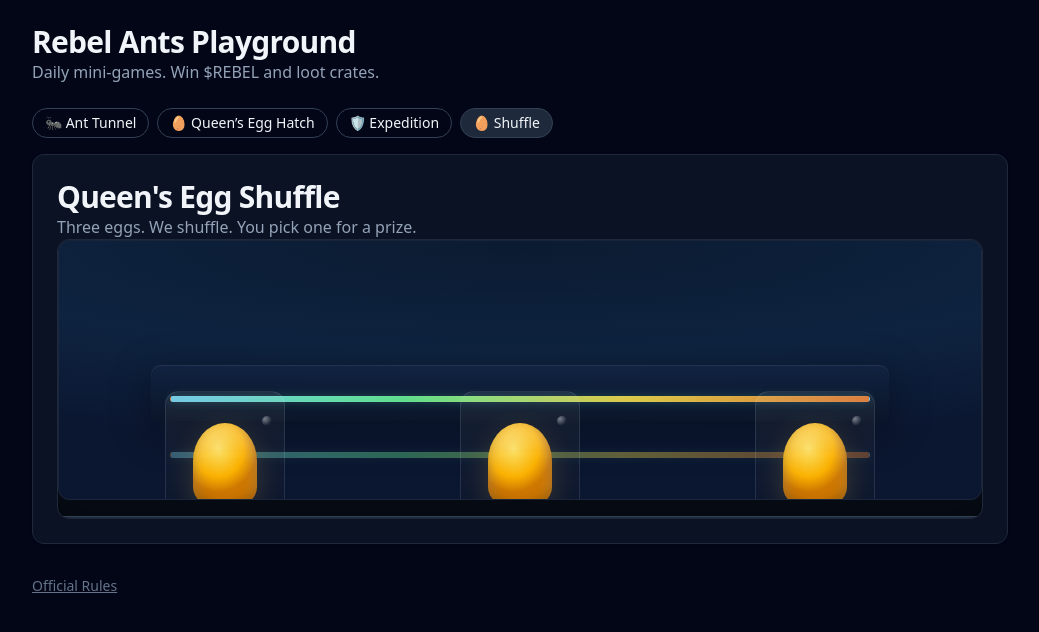
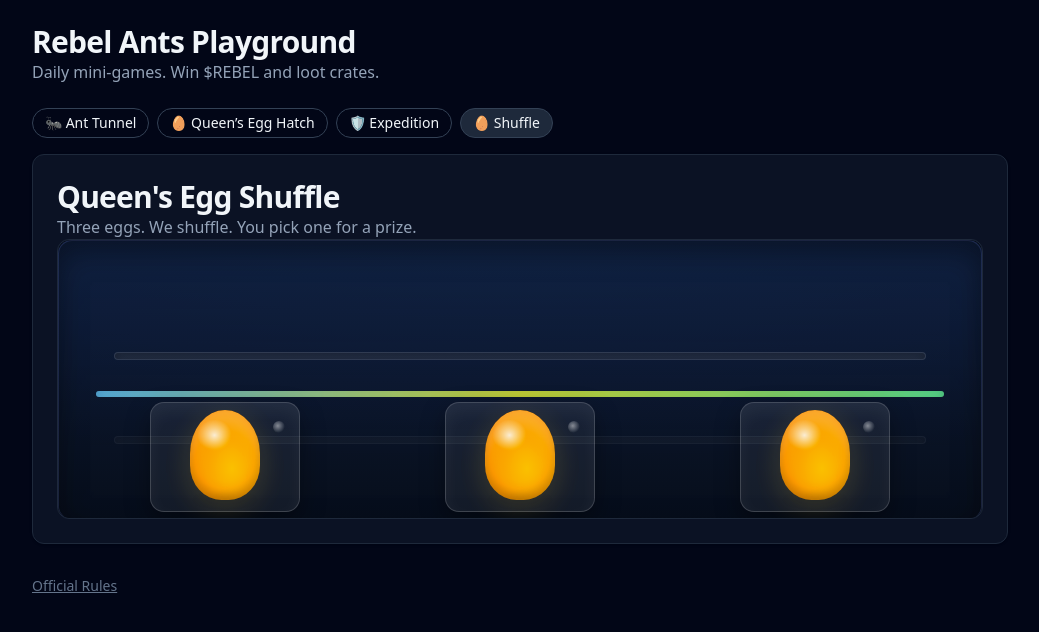
Before and after one commit to D1stknight/rebelants-playground, a Next.js app: page / in a window 1280 px wide. Both pictures are taken after a click on the button "🥚 Shuffle". Shown: the top 632 px of the page, without its empty margins (120-1159 px from the left). Built offline with nearby package versions, Linux system fonts and the light colour scheme.

Commit message:
Update globals.css

```diff
--- a/styles/globals.css
+++ b/styles/globals.css
@@ -287,3 +287,102 @@ body { @apply bg-slate-950 text-slate-100; }
   50% { transform: translate(-50%, -50%) rotate(4deg); }
   75% { transform: translate(-50%, -50%) rotate(-2deg); }
 }
+
+/* =========================
+   SHUFFLE — scene + eggs
+   ========================= */
+.shuffle-wrap {
+  max-width: 980px;
+  margin: 0 auto;
+  position: relative;
+}
+
+.shuffle-scene {
+  position: relative;
+  height: 280px;
+  overflow: hidden;
+  background: linear-gradient(180deg, rgba(20,40,80,.6), rgba(10,20,40,.4));
+  border-radius: 14px;
+  border: 1px solid rgba(60,70,120,.35);
+  box-shadow: inset 0 10px 28px rgba(0,0,0,.35);
+}
+
+/* glossy strip + rails */
+.shuffle-scene .strip {
+  position: absolute; left: 4%; right: 4%;
+  top: 54%; height: 6px; border-radius: 6px;
+  background: linear-gradient(90deg, #79d1ff, #f3ff5d, #7effaf);
+  opacity: .9; filter: saturate(120%); box-shadow: 0 0 12px rgba(0,0,0,.25) inset;
+}
+.shuffle-scene .rail {
+  position: absolute; left: 6%; right: 6%; height: 8px; border-radius: 8px;
+  background: rgba(255,255,255,.12);
+  box-shadow: inset 0 2px 8px rgba(0,0,0,.35);
+}
+.shuffle-scene .rail-top { top: 40%; }
+.shuffle-scene .rail-bottom { top: 70%; }
+
+/* egg cards */
+.egg-card {
+  position: absolute;
+  width: 150px; height: 110px;
+  background: rgba(255,255,255,.06);
+  border: 1px solid rgba(255,255,255,.18);
+  border-radius: 14px;
+  box-shadow: 0 10px 24px rgba(0,0,0,.35), inset 0 8px 18px rgba(255,255,255,.05);
+  display: grid; place-items: center;
+  transition: left .28s ease, transform .28s ease, box-shadow .18s ease;
+  cursor: default;
+  pointer-events: none; /* disabled until we say it can pick */
+}
+.egg-card.can-pick {
+  cursor: pointer;
+  pointer-events: auto;
+}
+.egg-card:hover { box-shadow: 0 14px 32px rgba(0,0,0,.45), inset 0 10px 22px rgba(255,255,255,.06); }
+
+/* egg body (CSS “3D” look) */
+.egg-body {
+  position: relative;
+  width: 70px; height: 90px; border-radius: 40px 40px 36px 36px / 50px 50px 40px 40px;
+  background:
+    radial-gradient(35% 25% at 35% 28%, rgba(255,255,255,.85), rgba(255,255,255,0) 70%),
+    radial-gradient(80% 80% at 60% 65%, #ffc400, #ff9a00 70%, #ff8d00 100%);
+  filter: saturate(115%);
+  transform: translateY(-2px);
+}
+.egg-speckle {
+  position: absolute; right: 14px; top: 18px; width: 12px; height: 12px; border-radius: 50%;
+  background: radial-gradient(circle at 40% 40%, rgba(255,255,255,.8), transparent 70%);
+  opacity: .6;
+}
+.egg-shadow {
+  position: absolute; left: 50%; top: 84%; width: 72px; height: 12px;
+  background: radial-gradient(60% 60% at 50% 50%, rgba(0,0,0,.35), transparent 80%);
+  transform: translateX(-50%);
+}
+
+/* wobble */
+@keyframes wobble {
+  0%,100% { transform: translateX(-50%) rotate(0deg); }
+  25% { transform: translateX(-50%) rotate(-5deg); }
+  50% { transform: translateX(-50%) rotate(4deg); }
+  75% { transform: translateX(-50%) rotate(-2deg); }
+}
+.egg-card.can-pick .egg-body { animation: wobble 0.9s ease-in-out infinite; }
+
+/* progress */
+.shuffle-progress { margin-top: 14px; }
+.shuffle-progress .bar {
+  width: 100%; height: 8px; border-radius: 8px;
+  background: rgba(255,255,255,.08);
+  box-shadow: inset 0 2px 6px rgba(0,0,0,.35);
+}
+.shuffle-progress .fill {
+  height: 100%; border-radius: 8px;
+  background: linear-gradient(90deg, #79d1ff, #f3ff5d, #7effaf);
+  transition: width .2s ease;
+}
+
+/* CTA above z-wise so it never hides */
+.shuffle-cta { margin-top: 12px; position: relative; z-index: 3; }
```
